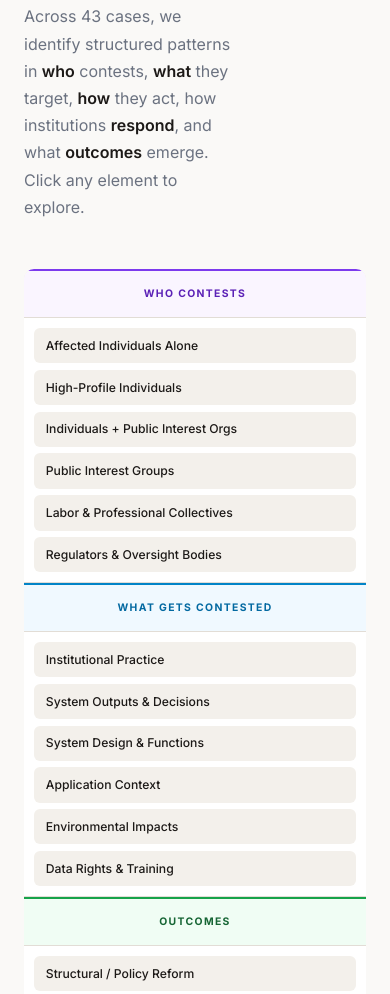
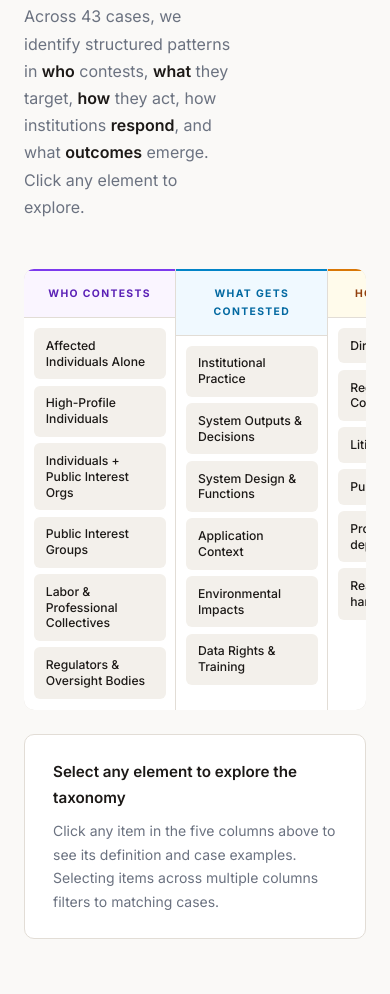
Before and after one commit to oopera/contesting-ai, a plain HTML site: page index.html in a window 390 px wide. Shown: the part 2863-3857 px from the top of the page. Drawn offline with Linux system fonts and the light colour scheme.

Commit message:
Fix taxonomy layout on mobile — horizontal scroll instead of hiding columns
All 5 columns now visible on small screens via a scroll wrapper with
min-width, replacing the previous approach that hid columns 3 and 4.

Co-Authored-By: Claude Sonnet 4.6 <noreply@anthropic.com>

```diff
--- a/index.html
+++ b/index.html
@@ -435,15 +435,24 @@ footer {
 }
 
 /* ===== RESPONSIVE ===== */
+.taxonomy-scroll {
+  overflow-x: auto;
+  -webkit-overflow-scrolling: touch;
+  border-radius: var(--r-lg);
+  /* Hint for mobile users that it scrolls */
+  scrollbar-width: thin;
+  scrollbar-color: var(--border) transparent;
+}
+.taxonomy-scroll .taxonomy-cols {
+  min-width: 760px;
+}
 @media (max-width: 860px) {
-  .taxonomy-cols { grid-template-columns: 1fr 1fr; overflow-x: auto; }
-  .tc:nth-child(3),.tc:nth-child(4) { display: none; }
+  .taxonomy-scroll .taxonomy-cols { border-radius: 0; }
 }
 @media (max-width: 640px) {
   #hero { padding: 7.5rem 0 4rem; }
   .nav-links { display: none; }
   .hero-stats { gap: 1.25rem; }
-  .taxonomy-cols { grid-template-columns: 1fr; overflow-x: auto; }
   .arrows-row { gap: 1.5rem; }
 }
 </style>
@@ -583,7 +592,8 @@ footer {
       </div>
     </div>
 
-    <div class="taxonomy-cols fi" id="taxGrid">
+    <div class="taxonomy-scroll fi">
+    <div class="taxonomy-cols" id="taxGrid">
       <div class="tc">
         <div class="tc-head who">Who Contests</div>
         <div class="tc-items">
@@ -638,6 +648,7 @@ footer {
         </div>
       </div>
     </div>
+    </div><!-- /.taxonomy-scroll -->
 
     <div class="tax-detail empty fi" id="taxDetail">
       <div id="taxSelState" style="display:none">
```
